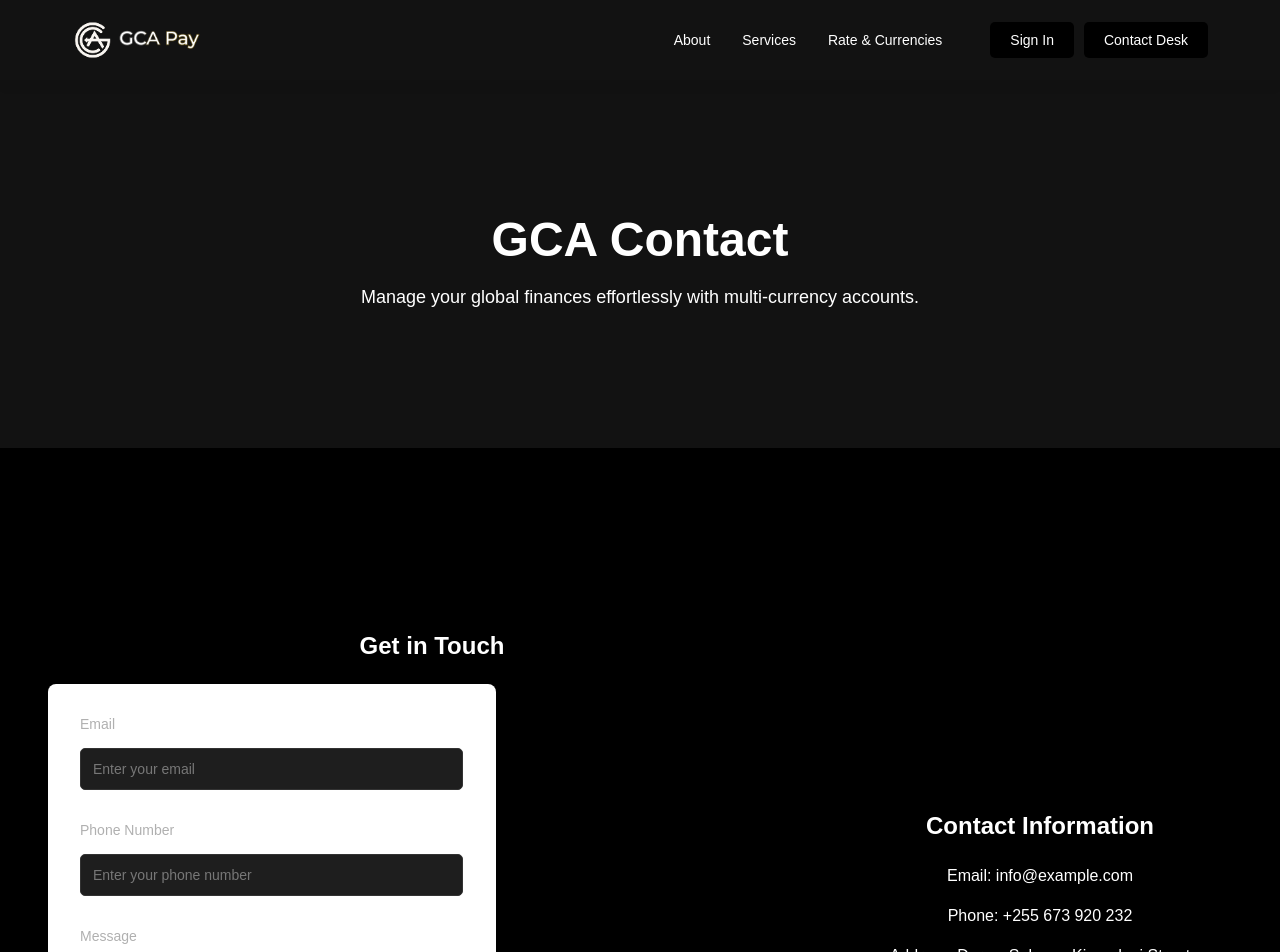
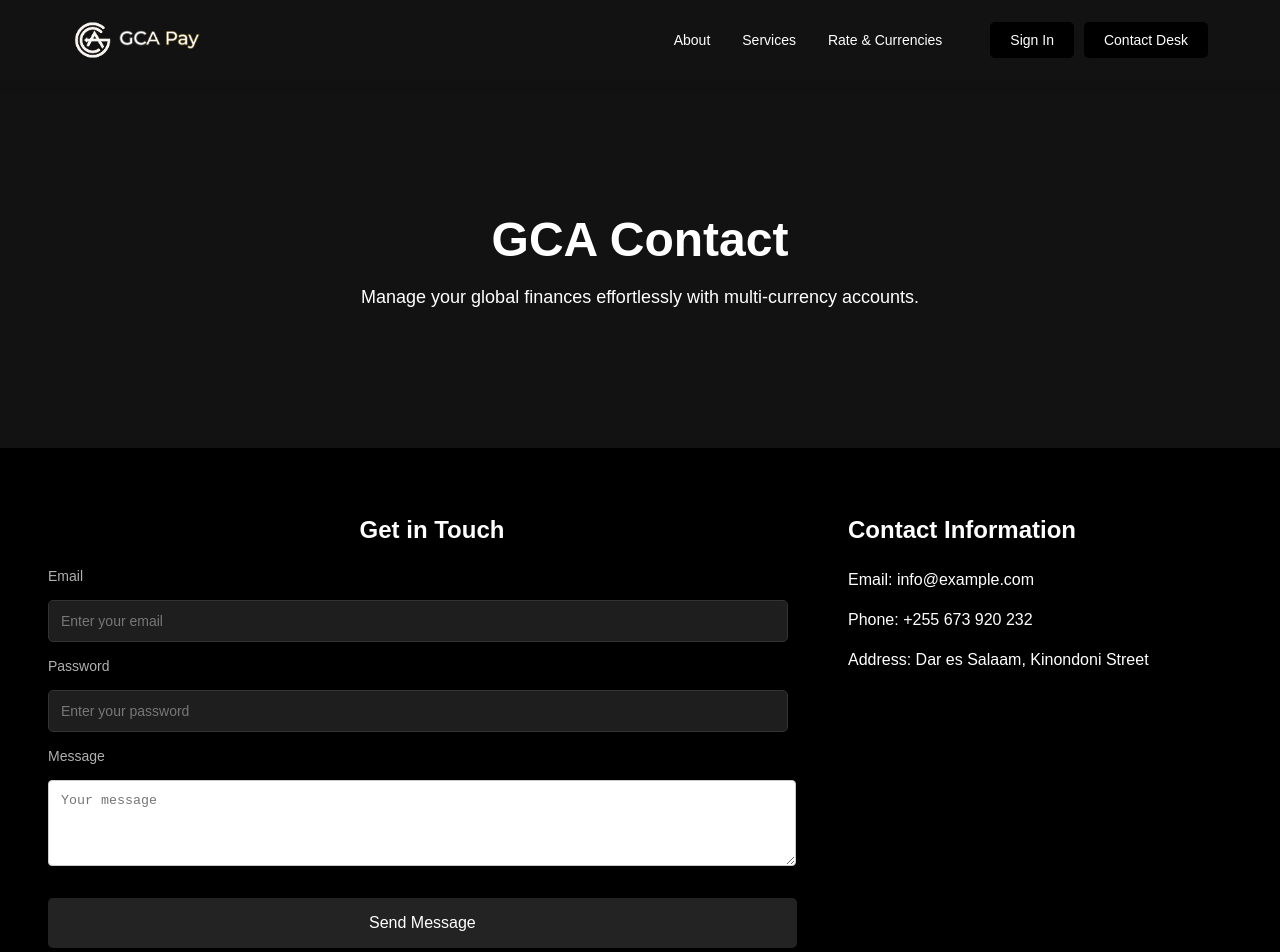
Before and after one commit to dking1234/golden-caven, a React (Create React App) app: page /contact in a window 1280 px wide. Shown: the top 952 px of the page. Built offline with nearby package versions, Linux system fonts and the light colour scheme.

Commit message:
update contact info

```diff
--- a/src/Components/ContactComponent/ContactComponent.css
+++ b/src/Components/ContactComponent/ContactComponent.css
@@ -3,7 +3,7 @@
     display: flex;
     flex-direction: row;
     justify-content: space-between;
-    align-items: center;
+    align-items: flex-start;
     background-color: #000;
     color: #fff;
     padding: 2rem;
@@ -30,6 +30,7 @@
 
   .form-group {
     display: flex;
+    align-items: flex-start;
     flex-direction: column;
     gap: 0.5rem;
   }
@@ -49,16 +50,24 @@
 
   .form-textarea {
     resize: vertical;
+    width: 94%;
   }
 
-  .contact-submit-btn {
-    padding: 0.75rem;
-    background-color: #fff;
-    color: #000;
+
+  .contact-button {
+    display: flex;
+    align-items: center;
+    justify-content: center;
+    width: 97.5%;
+    padding: 1rem;
+    margin-top: 2rem;
+    background-color: #242323; /* Blue button */
+    color: #fff;
     border: none;
-    border-radius: 0.25rem;
+    border-radius: 5px;
+    font-size: 16px;
     cursor: pointer;
-    font-weight: 600;
+    transition: background-color 0.3s ease;
   }
 
   .contact-submit-btn:hover {
@@ -67,6 +76,9 @@
 
   /* Right Section - Contact Information */
   .contact-info-section {
+    display: flex;
+    flex-direction: column;
+    align-items: flex-start;
     width: 40%;
     padding: 1rem;
   }
@@ -80,6 +92,7 @@
   .contact-info-content {
     display: flex;
     flex-direction: column;
+    align-items: flex-start;
     gap: 1rem;
   }
 
--- a/src/Components/ContactComponent/ContactComponent.js
+++ b/src/Components/ContactComponent/ContactComponent.js
@@ -1,30 +1,57 @@
-import React from "react";
+import React, { useState } from "react";
 import './ContactComponent.css'
 
 const ContactComponent = () => {
+      const [formData, setFormData] = useState({
+        name: '',
+        email: '',
+        password: '',
+      });
+
+      const handleChange = (e) => {
+        const { name, value } = e.target;
+        setFormData({
+          ...formData,
+          [name]: value,
+        });
+      };
+
+      const handleSubmit = (e) => {
+        e.preventDefault();
+        console.log('Form Data Submitted:', formData);
+        // Add your sign-up logic here (e.g., API call)
+      };
   return (
     <div className="contact-wrapper">
       {/* Left Section - Contact Form */}
       <div className="contact-form-section">
         <h2 className="contact-form-title">Get in Touch</h2>
-        <form className="contact-form">
+        <form onSubmit={handleSubmit}>
           <div className="form-group">
-            <label className="form-label">Email</label>
+            <label htmlFor="email">Email</label>
             <input
               type="email"
-              className="form-input"
+              id="email"
+              name="email"
+              value={formData.email}
+              onChange={handleChange}
               placeholder="Enter your email"
+              required
             />
           </div>
           <div className="form-group">
-            <label className="form-label">Phone Number</label>
+            <label htmlFor="password">Password</label>
             <input
-              type="tel"
-              className="form-input"
-              placeholder="Enter your phone number"
+              type="password"
+              id="password"
+              name="password"
+              value={formData.password}
+              onChange={handleChange}
+              placeholder="Enter your password"
+              required
             />
           </div>
-          <div className="form-group">
+            <div className="form-group">
             <label className="form-label">Message</label>
             <textarea
               className="form-input form-textarea"
@@ -32,8 +59,8 @@ const ContactComponent = () => {
               placeholder="Your message"
             ></textarea>
           </div>
-          <button type="submit" className="contact-submit-btn">
-            Send Message
+          <button type="submit" className="contact-button">
+           Send Message
           </button>
         </form>
       </div>
```
Also changed, not shown: 11 other files (tests, documents, lock files or other folders).
